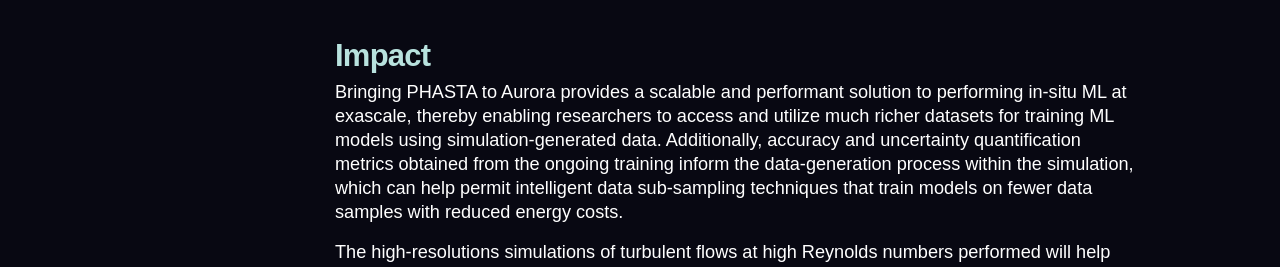
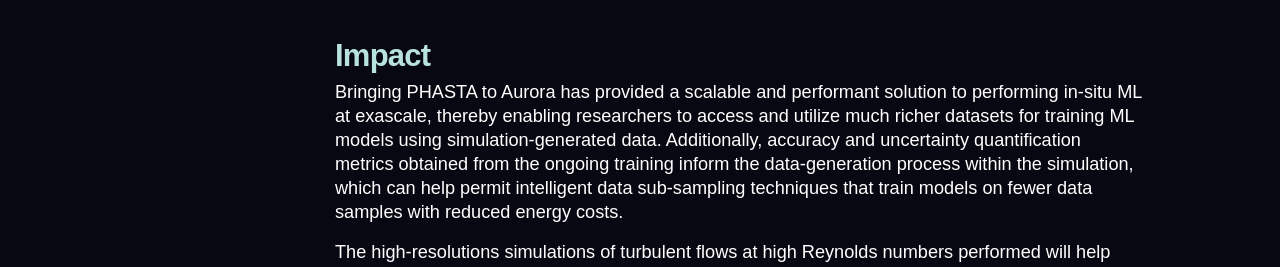
Before and after one commit to argonne-lcf/AR2024, a Jekyll site: the page built from _performancehighlights/phasta.md, in a window 1280 px wide. Shown: the part 3068-3335 px from the top of the page. Built offline with Jekyll 4.4.1, drawn with Linux system fonts in a browser that asks for light colours; some web fonts are replaced.

Commit message:
Update phasta.md

```diff
--- a/_performancehighlights/phasta.md
+++ b/_performancehighlights/phasta.md
@@ -36,6 +36,6 @@
 %}
 
 ## Impact
-Bringing PHASTA to Aurora provides a scalable and performant solution to performing in-situ ML at exascale, thereby enabling researchers to access and utilize much richer datasets for training ML models using simulation-generated data. Additionally, accuracy and uncertainty quantification metrics obtained from the ongoing training inform the data-generation process within the simulation, which can help permit intelligent data sub-sampling techniques that train models on fewer data samples with reduced energy costs.
+Bringing PHASTA to Aurora has provided a scalable and performant solution to performing in-situ ML at exascale, thereby enabling researchers to access and utilize much richer datasets for training ML models using simulation-generated data. Additionally, accuracy and uncertainty quantification metrics obtained from the ongoing training inform the data-generation process within the simulation, which can help permit intelligent data sub-sampling techniques that train models on fewer data samples with reduced energy costs.
 
 The high-resolutions simulations of turbulent flows at high Reynolds numbers performed will help refine the turbulence models currently available, while improving the robustness and accuracy of turbine models. These models can in turn be used for improved design of aircraft and other mechanical systems.
```
